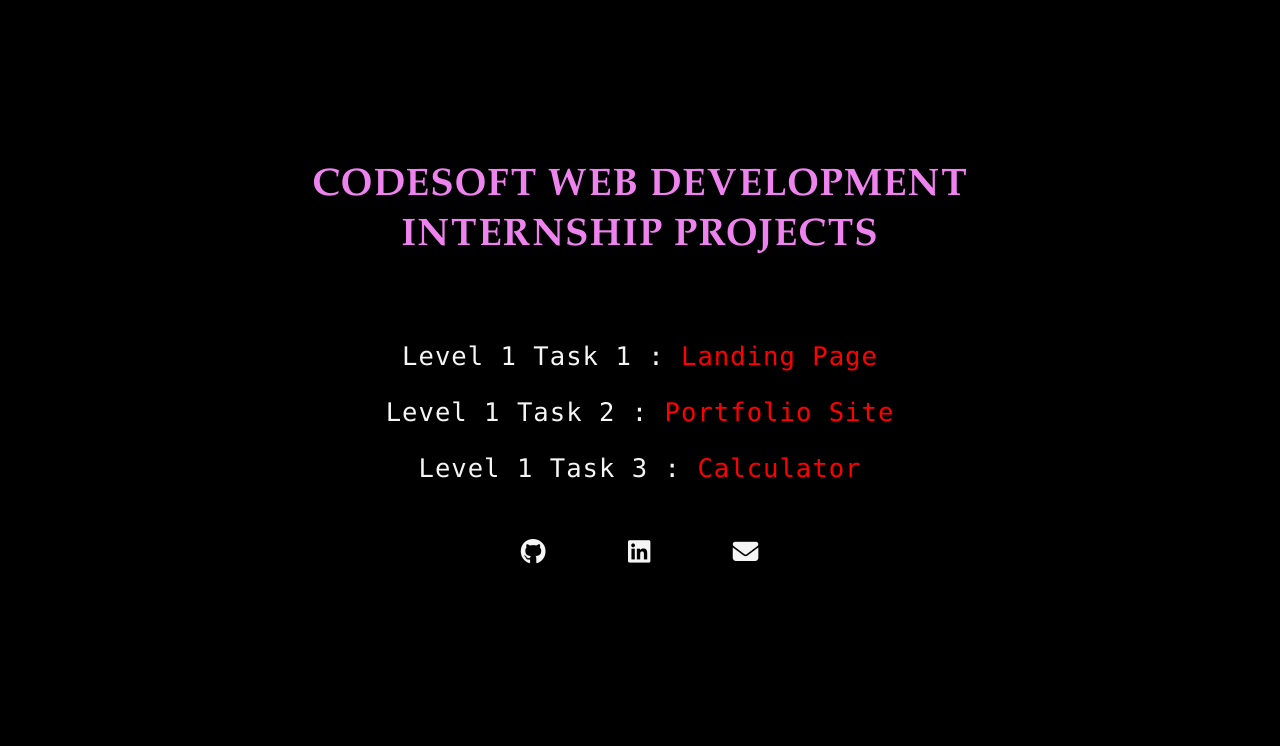
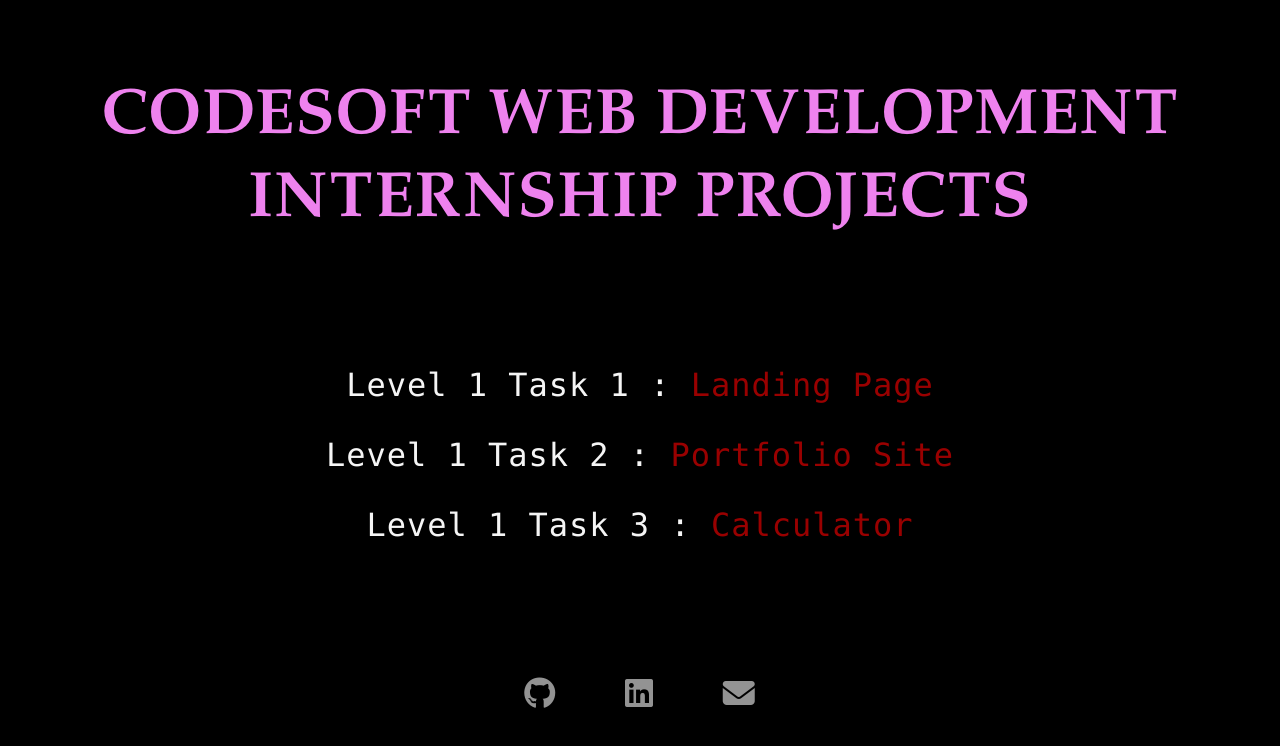
Before and after one commit to apache2op/CODSOFT, a plain HTML site: page index.html in a window 1280 px wide. Drawn offline with Linux system fonts and the light colour scheme.

Commit message:
Update index.html

```diff
--- a/index.html
+++ b/index.html
@@ -33,6 +33,14 @@
         transform: scale(1.5);
       }
 
+      a:hover {
+        opacity: 1;
+      }
+
+      a {
+        opacity: 0.6;
+      }
+
       .github:hover {
         filter: drop-shadow(0 0 10px #b300ff);
       }
@@ -42,20 +50,47 @@
       .mail:hover {
         filter: drop-shadow(0 0 10px #ffe600);
       }
+
+      .links {
+        font-size: 0.9rem;
+      }
+
+      h1 {
+        font-size: 2.5rem;
+      }
+
+      @media only screen and (min-width: 900px) {
+        .links {
+          font-size: 2rem;
+        }
+
+        h1 {
+          font-size: 4rem;
+        }
+      }
     </style>
   </head>
   <body
     align="center"
-    style="background-color: #000; margin: 160px; letter-spacing: 1px"
+    style="
+      background-color: #000;
+      margin: 2rem;
+      letter-spacing: 1px;
+      display: flex;
+      flex-direction: column;
+      justify-content: center;
+    "
   >
-    <h1 style="font-size: 3vw; color: violet">
+    <div style="margin-bottom: 50px">
+      <h1 style="color: violet">
         <font face="Garamond"
           >CODESOFT WEB DEVELOPMENT <br />
           INTERNSHIP PROJECTS
         </font>
       </h1>
-    &nbsp;
-    <font face="Lucida Console" style="font-size: 2vw; color: whitesmoke">
+    </div>
+    <div style="margin-bottom: 100px">
+      <font face="Lucida Console" style="color: whitesmoke" class="links">
         <p>Level 1 Task 1 : <a href="LandingPage/">Landing Page</a></p>
         <p>
           Level 1 Task 2 :
@@ -63,20 +98,34 @@
         </p>
         <p>Level 1 Task 3 : <a href="Calculator/">Calculator</a></p>
       </font>
-    &nbsp;
-    <div style="font-size: 2vw">
+    </div>
+    <div
+      style="
+        font-size: 2rem;
+        margin: 0 auto;
+        display: flex;
+        justify-content: space-around;
+        width: 300px;
+      "
+    >
+      <div>
         <a href="https://github.com/apache2op"
-        ><i class="fa-brands fa-github github" style="color: whitesmoke"></i></a
-      >&nbsp;&nbsp;&nbsp;&nbsp;&nbsp;&nbsp;&nbsp;&nbsp;&nbsp;&nbsp;
+          ><i class="fa-brands fa-github github" style="color: whitesmoke"></i
+        ></a>
+      </div>
+      <div>
         <a href="https://www.linkedin.com/in/ayush-das-860866201/"
           ><i
             class="fa-brands fa-linkedin linkedin"
             style="color: whitesmoke"
-        ></i></a
-      >&nbsp;&nbsp;&nbsp;&nbsp;&nbsp;&nbsp;&nbsp;&nbsp;&nbsp;&nbsp;
+          ></i
+        ></a>
+      </div>
+      <div>
         <a href="mailto:dasayush503@gmail.com"
           ><i class="fa-solid fa-envelope mail" style="color: whitesmoke"></i
         ></a>
       </div>
+    </div>
   </body>
 </html>
```
Lines whose indentation alone changed are shown as unchanged.
